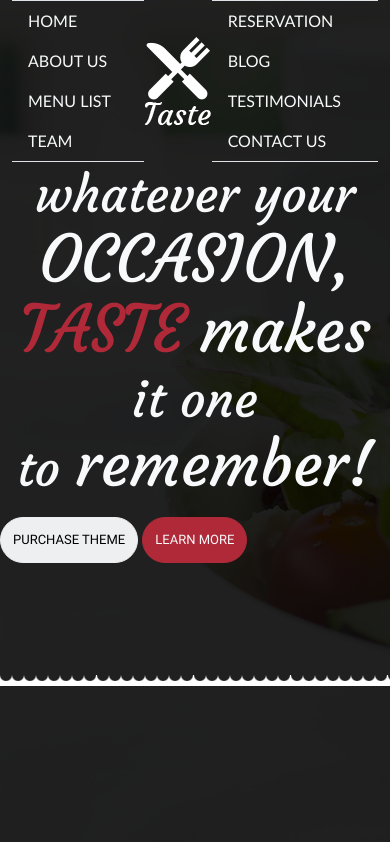
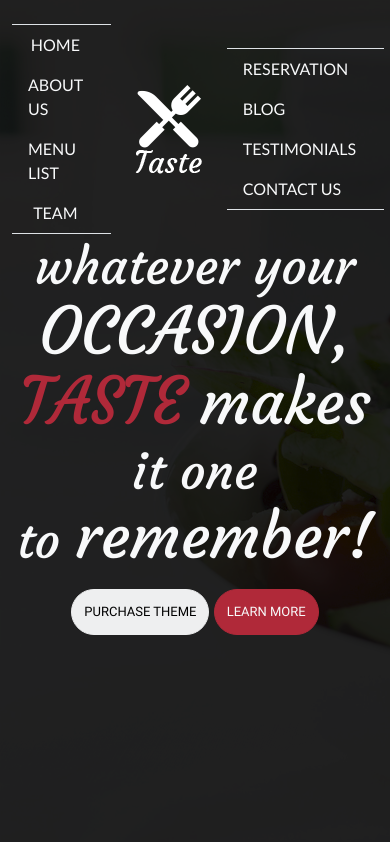
Before and after one commit to Amina-emmy/projet_css_amina_barghoute, a website: page index.html in a window 390 px wide. Shown: the top 842 px of the page. Drawn offline with nearby package versions, Linux system fonts and the light colour scheme.

Commit message:
fixing whatever

```diff
--- a/index.html
+++ b/index.html
@@ -12,22 +12,22 @@
 <body>
     <!-- & header -->
     <header>
-        <div class=" d-flex flex-column align-items-md-center justify-content-center">
+        <div class=" d-flex flex-column align-items-center justify-content-center">
             <nav
-                class="container-fluid d-flex align-items-center justify-content-lg-evenly pt-lg-4 gap-lg-4 pt-md-4 gap-md-3">
-                <div>
+                class=" container-fluid d-flex align-items-center justify-content-evenly pt-4 gap-4">
+                <div class="navTab">
                     <ul
-                        class="container-md d-md-flex justify-content-md-center nav border-bottom border-top p-lg-1 gap-lg-3 gap-md-1">
+                        class="container d-flex justify-content-center nav border-bottom border-top p-lg-1 gap-lg-3 gap-md-1">
                         <li class="nav-item"><a class="nav-link text-light" href=""> HOME</a></li>
                         <li class="nav-item"><a class="nav-link text-light" href=""> ABOUT US</a></li>
                         <li class="nav-item"><a class="nav-link text-light" href=""> MENU LIST</a></li>
                         <li class="nav-item"><a class="nav-link text-light" href=""> TEAM</a></li>
                     </ul>
                 </div>
-                <div>
+                <div class="navTab">
                     <img src="./public/images/logo.png" alt="logo">
                 </div>
-                <div>
+                <div class="navTab">
                     <ul
                         class="container-md d-md-flex justify-content-md-center nav border-bottom border-top p-lg-1 gap-lg-3  gap-md-1">
                         <li class="nav-item"><a class="nav-link text-light" href=""> RESERVATION</a> </li>
@@ -37,9 +37,12 @@
                     </ul>
                 </div>
             </nav>
+            <!-- todo  menu Burger -->
+            <div class="MenuBr">
 
+            </div>
             <!--^ the text in the middle-->
-            <div class="d-md-flex justify-content-md-center align-items-md-center mt-lg-5 ">
+            <div class="d-flex justify-content-center align-items-center mt-lg-5 ">
                 <p class="header-text text-light text-center pt-lg-5 pb-lg-5 pt-md-5 pb-md-5">
                     whatever your <span class="span-1"> OCCASION,</span> <br>
                     <span class="span-1 text-red">TASTE</span> <span class="span-2"> makes</span> it one <br>
@@ -56,8 +59,8 @@
                 </form>
             </div>
         </div>
-        <div class="deco-bottom-header">
-        </div>
+        <div class="deco-bottom-header"> </div>
+
     </header>
 
 
--- a/src/sass/modules/Home/_footer.scss
+++ b/src/sass/modules/Home/_footer.scss
@@ -26,3 +26,7 @@ footer{
         width: 50%;
     }
 }
+
+//^ version mobile
+@media ( min-width:375px ) and (max-width:425px){
+}
--- a/src/sass/modules/Home/_header.scss
+++ b/src/sass/modules/Home/_header.scss
@@ -13,6 +13,9 @@ header{
             background-color: $red;
             margin: 0;
         }
+    }
+    .MenuBr{
+        display: none;
     }
 }
 //& the text in the middle of the header + buttons
@@ -33,17 +36,22 @@ header{
     font-family: "roboto-regular";
 }
 
-//! the header's bottom decoration
-.deco-bottom-header{
-    position: relative;
-    bottom: -6.8rem;
-    background-image: url('../../../../public/images/bottom_decoration_img.png');
-    height: 2vh;
-}
+//! the header's bottom decoration ==> needs fixing , probaly position is the solution but it doesn't work :(
+// .deco-bottom-header{
+//     position: relative;
+//     bottom: -6.8rem;
+//     background-image: url('../../../../public/images/bottom_decoration_img.png');
+//     height: 2vh;
+// }
 
 //^ version tablet
 @media (min-width:768px) and (max-width:1023px) {
-
+    .navTab{
+        display: none;
+    }
+    .MenuBr{
+        display: flex;
+    }
 }
 
 //^ version mobile
--- a/src/sass/modules/Home/_main.scss
+++ b/src/sass/modules/Home/_main.scss
@@ -29,9 +29,9 @@
 .our {
     font-size: 50px;
 }
-.Story_Menu{
-    // height: 80rem;
-}
+// .Story_Menu{ //? class of section OUR story + OUR menu
+//     // height: 80rem;
+// }
 .menu-meals {
     font-family: "courgette";
     font-size: 20px;
```
Also changed, not shown: public/css/app.css, 1 other file.
